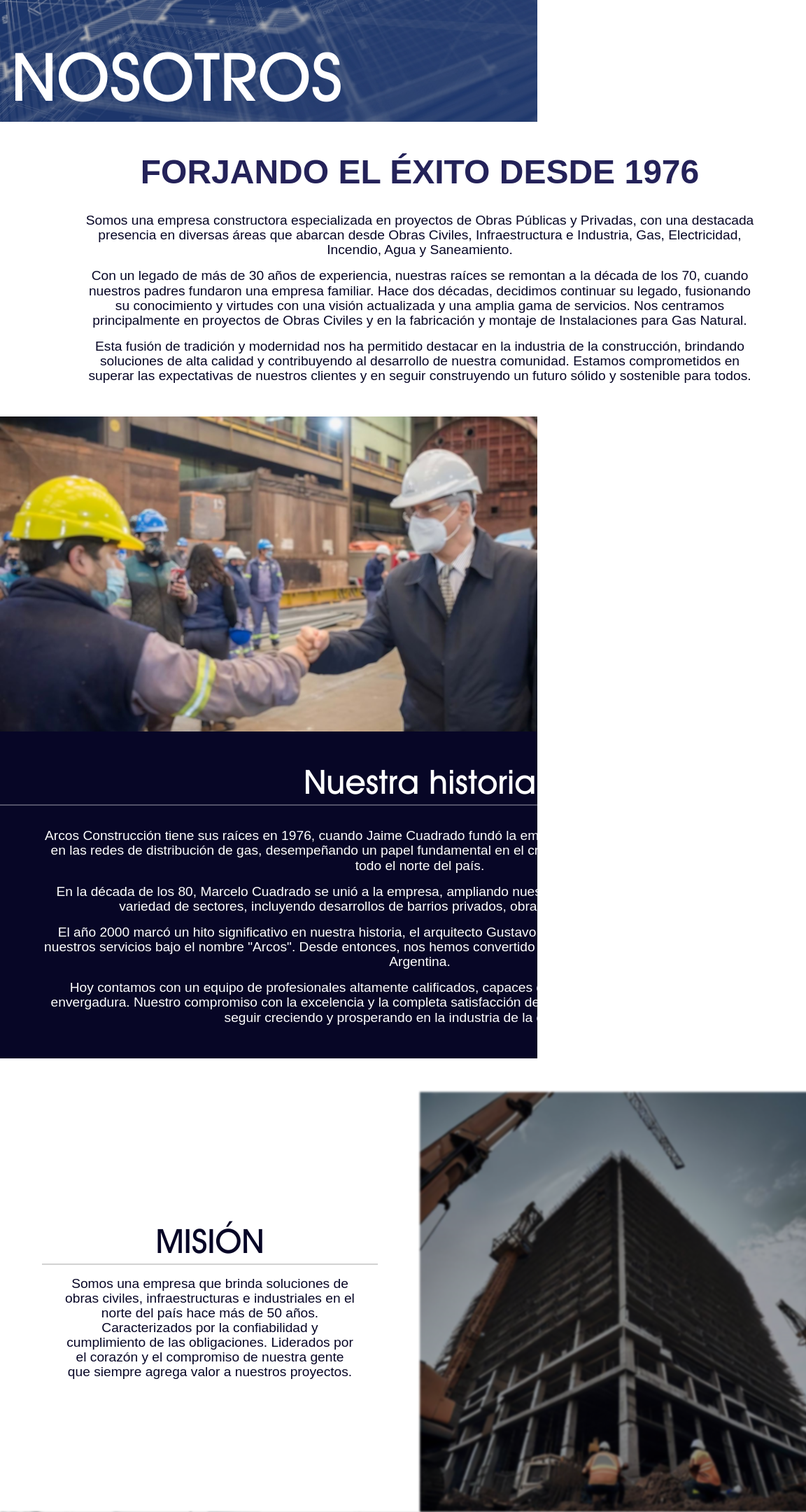
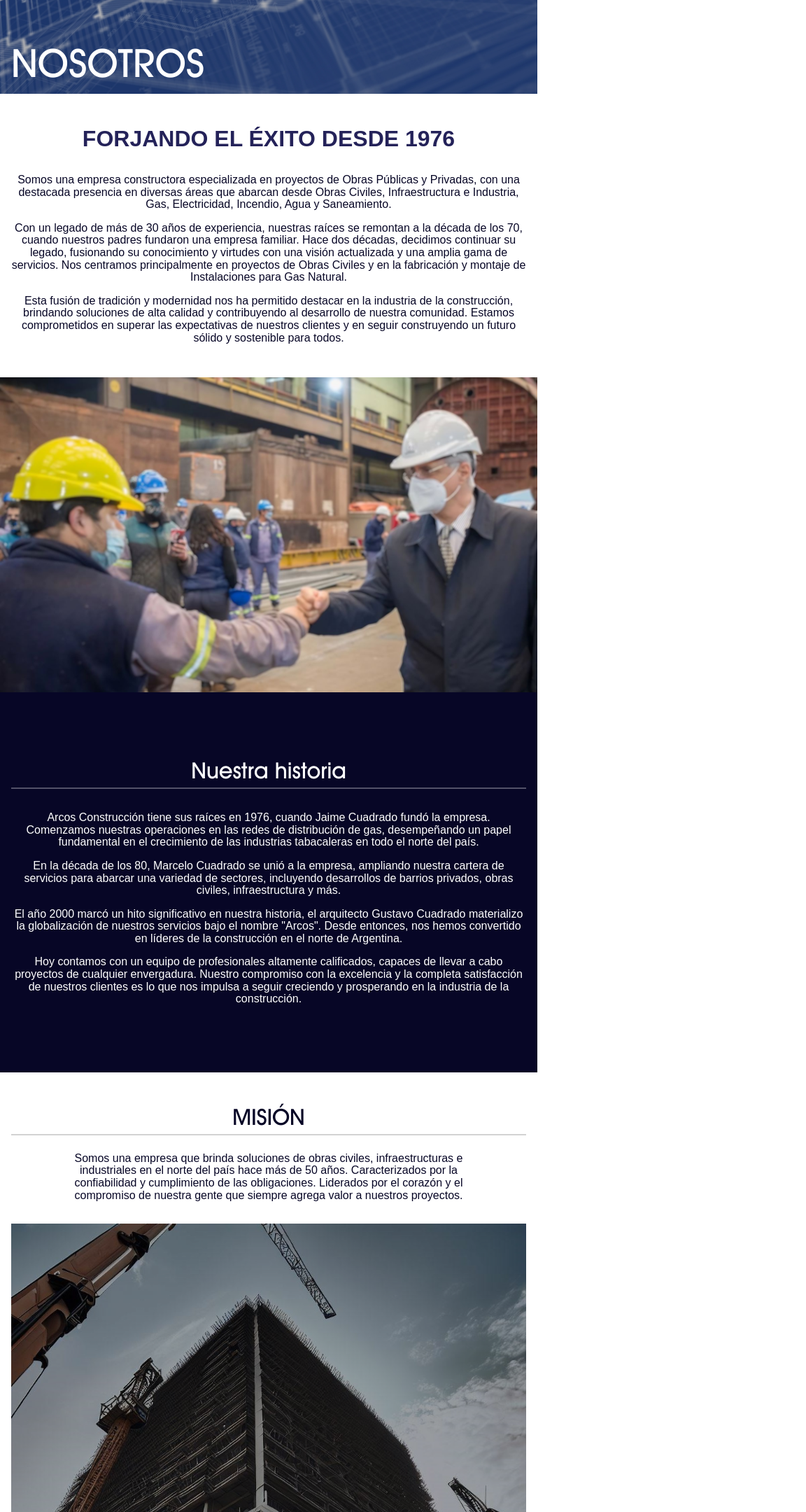
Before and after one commit to mateolohezic/arcos-construccion-landing, a React (Vite) app: page /Nosotros in a window 768 px wide. Shown: the part 500-2660 px from the top of the page at 70% size, 1152 px wide, since content can reach past the window. Built offline with nearby package versions, Linux system fonts and the light colour scheme; a web font is replaced by a local one.

Commit message:
Update: Nosotros Responsive

```diff
--- a/src/Pages/Nosotros/nosotros.css
+++ b/src/Pages/Nosotros/nosotros.css
@@ -336,10 +336,110 @@
 
 @media (min-width: 576px) and (max-width: 992px) {
 
+    .portadaNosotros h1, .portadaIphoneNosotros h1{
+        font-size: 3.5rem;
+        line-height: 3.5rem;
+    }
+
+    .introduccionNosotros{
+        width: 100%;
+        padding: 3rem 1rem;
+    }
+
+    .introduccionNosotros h4{
+        font-size: 2rem;
+        line-height: 2rem;
+    }
+
+    .introduccionNosotros p{
+        width: 100%;
+        font-size: 1rem;
+        line-height: 1.1rem;
+    }
+
+    .textoHistoriaNosotros div{
+        width: 100%;
+        padding: 3rem 1rem;
+    }
+
+    .textoHistoriaNosotros h2{
+        font-size: 2rem;
+        line-height: 2rem;
+    }
+
+    .textoHistoriaNosotros p{
+        width: 100%;
+        font-size: 1rem;
+        line-height: 1.1rem;
+    }
+
+    .misionVisionNosotros{
+        width: 100%;
+        padding: 3rem 1rem;
+    }
+
+    .cardMisionVisionNosotros{
+        gap: 2rem;
+    }
+
+    .textoCardMisionVisionNosotros{
+        width: 100%;
+        gap: 1.5rem;
+    }
+
+    .textoCardMisionVisionNosotros h2{
+        width: 100%;
+        font-size: 2rem;
+        line-height: 2rem;
+    }
+
+    .textoCardMisionVisionNosotros p{
+        width: 80%;
+        font-size: 1rem;
+        line-height: 1.1rem;
+    }
+
+    .imagenCardMisionVisionNosotros{
+        width: 100%;
+        padding-bottom: 100%;
+        filter: none;
+    }
+
+    .cardMisionVisionNosotros:nth-child(2){
+        margin-top: 3rem;
+        flex-direction: column-reverse;
+    }
+
+    .valoresNosotros h2{
+        font-size: 2rem;
+        line-height: 2rem;
+    }
+
+    .valoresNosotros{
+        width: 100%;
+        padding: 0rem 1rem 3rem 1rem;
+    }
 }
 
 @media (min-width: 992px) and (max-width: 1200px) {
 
+    .introduccionNosotros{
+        width: 100%;
+        padding: 3rem 1rem;
+    }
+
+    .textoHistoriaNosotros div{
+        width: 100%;
+    }
+
+    .misionVisionNosotros{
+        width: 100%;
+        padding: 3rem 1rem;
+    }
+
+    .valoresNosotros{
+        width: 100%;
+    }
 }
 
 @media (min-width: 1200px) and (max-width: 1920px) {
```
